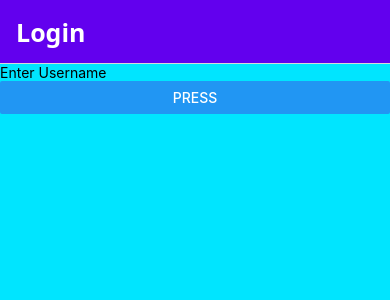
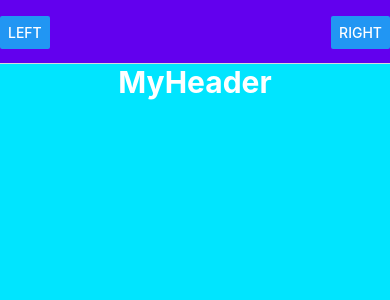
Before and after one commit to R-e-h-a-n-N-a-s-e-e-r/leaning-React-Native, a React Native app: screen /Header in a window 390 px wide. Before the commit this address had no page. Shown: the top 300 px of the page. Built offline with nearby package versions, Linux system fonts and the light colour scheme.

Commit message:
Component Rendering with Stack Navigation

```diff
--- a/App.tsx
+++ b/App.tsx
@@ -1,13 +1,20 @@
-import { StyleSheet, Text, View } from 'react-native';
+import { Alert, Button, StyleSheet, Text, View } from 'react-native';
 import React from 'react';
 import { NavigationContainer } from '@react-navigation/native';
 import { createNativeStackNavigator } from '@react-navigation/native-stack';
 import Home from './src/Navigation/Home';
 import About from './src/Navigation/About';
 import Login from './src/Navigation/Login';
+import MyHeader from './src/Navigation/MyHeader';
 
 const App = () => {
   const Stack = createNativeStackNavigator();
+  const ButtonRight = () => (
+    <Button title="Right" onPress={() => Alert.alert('Right')} />
+  );
+  const ButtonLeft = () => (
+    <Button title="Left" onPress={() => Alert.alert('Left')} />
+  );
   return (
     <NavigationContainer>
       <Stack.Navigator
@@ -19,6 +26,15 @@ const App = () => {
           contentStyle: styles.Screens,
         }}
       >
+        <Stack.Screen
+          name="Header"
+          component={MyHeader}
+          options={{
+            title: '',
+            headerLeft: ButtonLeft,
+            headerRight:ButtonRight
+          }}
+        />
         <Stack.Screen
           name="Login"
           component={Login}
--- a/src/Navigation/About.tsx
+++ b/src/Navigation/About.tsx
@@ -1,4 +1,4 @@
-import { StyleSheet, Text, View } from "react-native";
+import { Button, StyleSheet, Text, View } from "react-native";
 import React from "react";
 
 const About = (props:any) => {
@@ -8,6 +8,7 @@ const About = (props:any) => {
   return (
     <View>
       <Text>Welcome {username}</Text>
+      <Button title="Go Back" onPress={()=>props.navigation.goBack()}/>
     </View>
   );
 };
--- /dev/null
+++ b/src/Navigation/MyHeader.tsx
@@ -0,0 +1,19 @@
+import { StyleSheet, Text, View } from "react-native";
+import React from "react";
+
+const MyHeader = () => {
+  return (
+    <View>
+      <Text style={{
+        fontSize:30,
+        textAlign:'center',
+        fontWeight:'bold',
+        color:'#ffffff'
+      }}>MyHeader</Text>
+    </View>
+  );
+};
+
+export default MyHeader;
+
+const styles = StyleSheet.create({});
```
